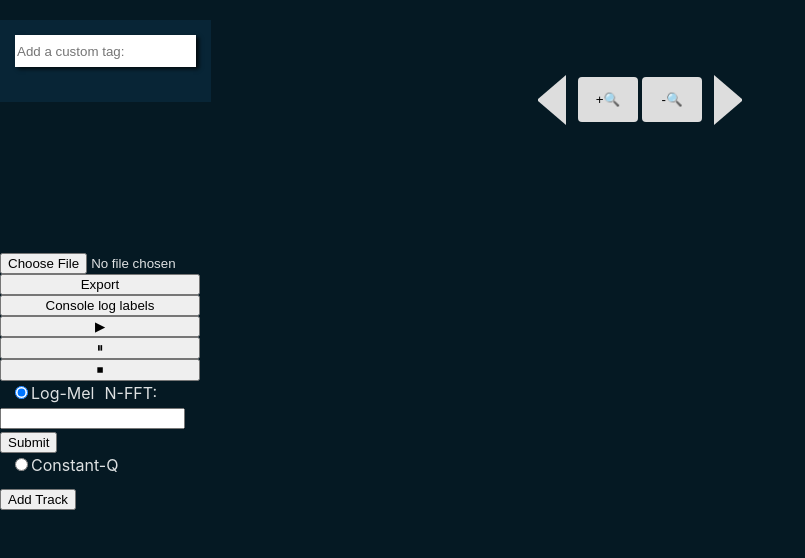
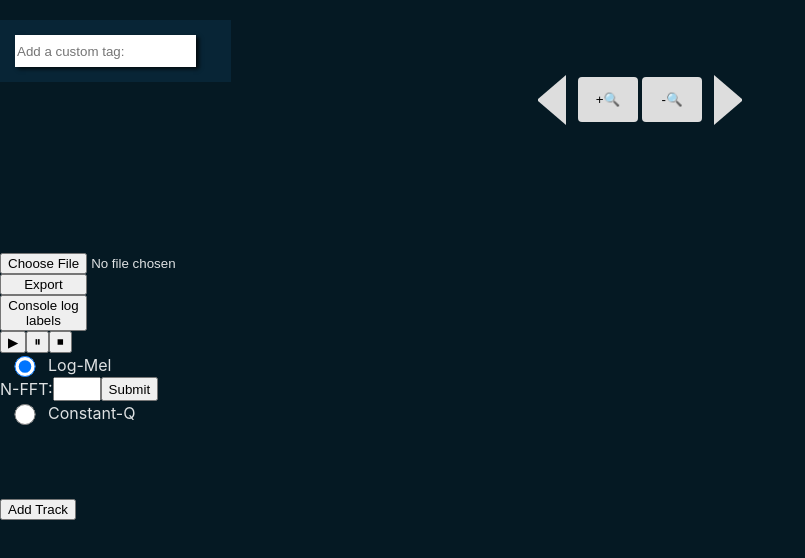
Before and after one commit to nccratliri-ml-wp/vocal-annotation-frontend, a React (Vite) app: page / in a window 1280 px wide. Shown: the top 558 px of the page, without its empty margins (0-805 px from the left). Built offline with nearby package versions, Linux system fonts and the light colour scheme.

Commit message:
Improved design

```diff
--- a/src/Parameters.jsx
+++ b/src/Parameters.jsx
@@ -70,8 +70,9 @@ function Parameters({ passParametersToScalableSpec }) {
                                 value={nFftValue}
                                 onChange={handleNFftInputChange}
                             />
+                            <button onClick={handleNFftSubmit}>Submit</button>
                         </label>
-                        <button onClick={handleNFftSubmit}>Submit</button>
+
                     </>
                 )}
             </div>
@@ -89,14 +90,15 @@ function Parameters({ passParametersToScalableSpec }) {
                 {showBinsPerOctaveInput && (
                     <>
                         <label>
-                            Bins per Octave:
+                            BPO:
                             <input
                                 type="number"
                                 value={binsPerOctaveValue}
                                 onChange={handleBinsPerOctaveInputChange}
                             />
+                            <button onClick={handleBinsPerOctaveSubmit}>Submit</button>
                         </label>
-                        <button onClick={handleBinsPerOctaveSubmit}>Submit</button>
+
                     </>
                 )}
             </div>
--- a/src/ScalableSpec.jsx
+++ b/src/ScalableSpec.jsx
@@ -692,9 +692,11 @@ function ScalableSpec(
         const overviewCanvas = overviewRef.current
         const ctx = overviewCanvas.getContext('2d');
         ctx.clearRect(0, 0, overviewCanvas.width, overviewCanvas.height);
+        /*
         if (overviewImgData.current){
             ctx.putImageData(overviewImgData.current, 0, 0);
         }
+         */
         const x1 = calculateViewportFrameX(startFrame)
         const x2 = calculateViewportFrameX(endFrame)
         ctx.lineWidth = lineWidth
@@ -1020,6 +1022,7 @@ function ScalableSpec(
                     >
                         Console log labels
                     </button>
+                    <div className='audio-controls'>
                         <button
                             onClick={getAudio}
                         >
@@ -1035,6 +1038,7 @@ function ScalableSpec(
                         >
                             ⏹
                         </button>
+                    </div>
                     <Parameters
                         passParametersToScalableSpec={passParametersToScalableSpec}
                     />
--- a/src/index.css
+++ b/src/index.css
@@ -24,9 +24,8 @@ html, body {
   margin: 0;
 }
 
-
-.editor-container{
-
+.overview-time-axis-container{
+  margin: 0 0 0 200px;
 }
 
 
@@ -34,17 +33,21 @@ html, body {
 
 .track-container{
   display: flex;
+  margin: 0 0 10px 0;
 }
 
 .track-controls{
   display: flex;
   flex-direction: column;
   width: 200px;
-
 }
 
-.overview-time-axis-container{
-  margin: 0 0 0 200px;
+.track-controls > button{
+  width: 87px;
+}
+
+.audio-controls{
+  display: flex;
 }
 
 /* -------------------------- Overview Window -------------------------- */
@@ -180,6 +183,7 @@ html, body {
   position: fixed;
   top: 20px;
   z-index: 1;
+  display: flex;
   background-color: #082536;
 }
 
@@ -286,8 +290,14 @@ html, body {
 }
 
 .parameters > div > label{
-  margin: 0 0 0 10px;
+  display: flex;
 }
+
+.parameters > div > label > input{
+  width: 40px;
+}
+
+
 
 /* -------------------------- Waveform -------------------------- */
 
```
Lines whose indentation alone changed are shown as unchanged.
